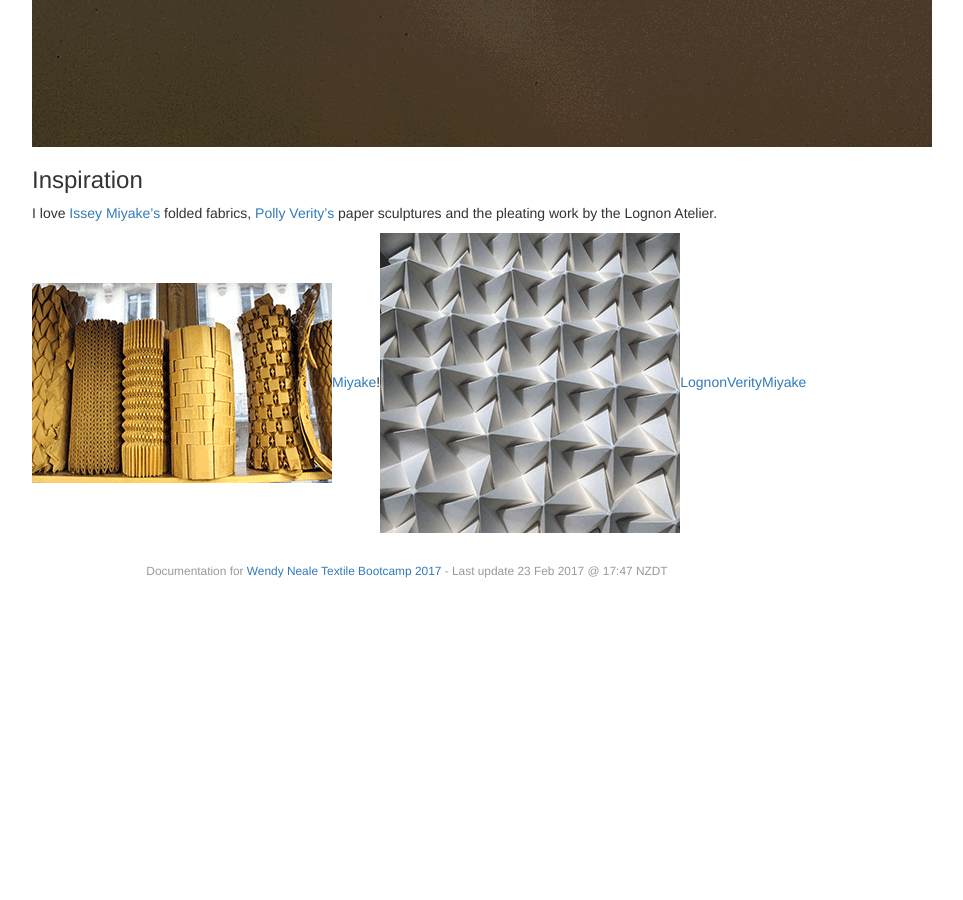
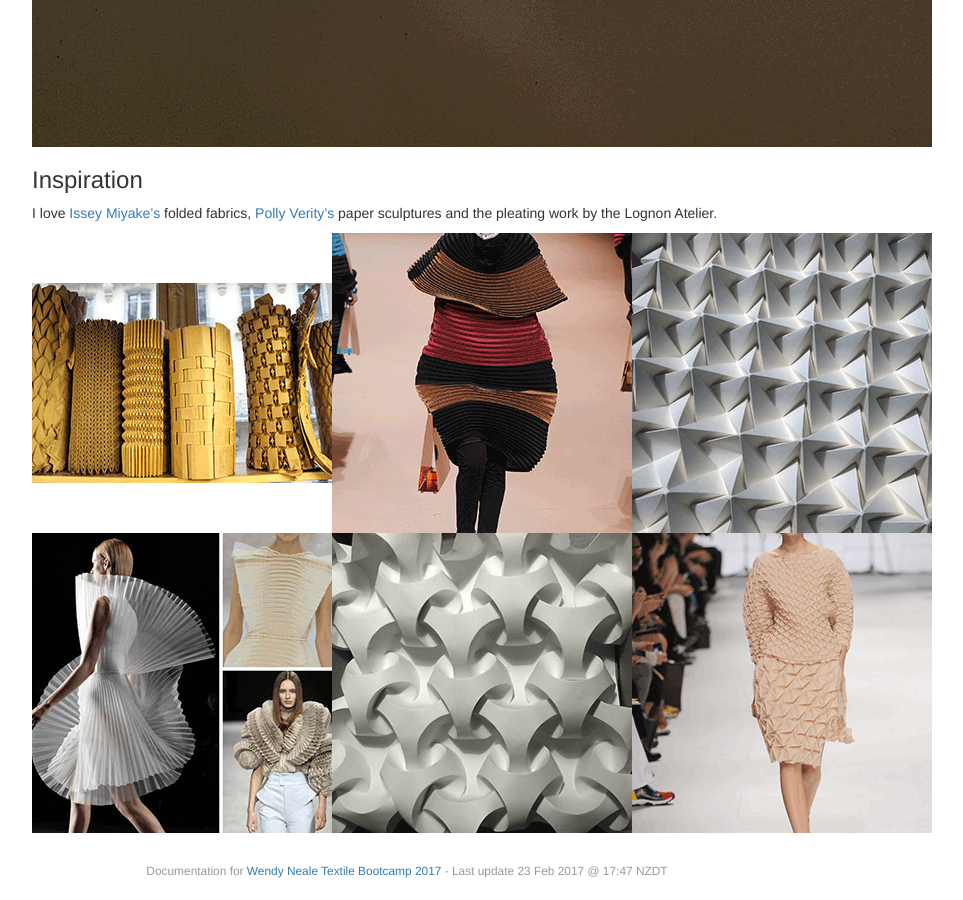
Before and after one commit to wendwarge/wendwarge.github.io, a Jekyll site: the page built from _posts/2017-02-21-day-one.md, in a window 1280 px wide and 900 px high, scrolled down 4249 px. Shown: the whole window, without its empty margins (233-1196 px from the left). Built offline with Jekyll 4.4.1, drawn with Linux system fonts in a browser that asks for light colours; before the commit the page ends 4849 px from its top, so only the background shows below that.

Commit message:
day three & day one update

```diff
--- a/_posts/2017-02-21-day-one.md
+++ b/_posts/2017-02-21-day-one.md
@@ -51,4 +51,4 @@
 
 I love [Issey Miyake's](http://isseymiyake.com/en/) folded fabrics, [Polly Verity's](https://polyscene.com/) paper sculptures and the pleating work by the Lognon Atelier.
 
-![Lognon](/images/2017-02-21-day-one/lognon-01.png)[Miyake](/images/2017-02-21-day-one/miyake-01.png)!![Verity](/images/2017-02-21-day-one/verity-01.png)[Lognon](/images/2017-02-21-day-one/lognon-02.png)[Verity](/images/2017-02-21-day-one/verity-02.png)[Miyake](/images/2017-02-21-day-one/miyake-02.png)
+![Lognon](/images/2017-02-21-day-one/lognon-01.png)![Miyake](/images/2017-02-21-day-one/miyake-01.png)![Verity](/images/2017-02-21-day-one/verity-01.png)![Lognon](/images/2017-02-21-day-one/lognon-02.png)![Verity](/images/2017-02-21-day-one/verity-02.png)![Miyake](/images/2017-02-21-day-one/miyake-02.png)
```
